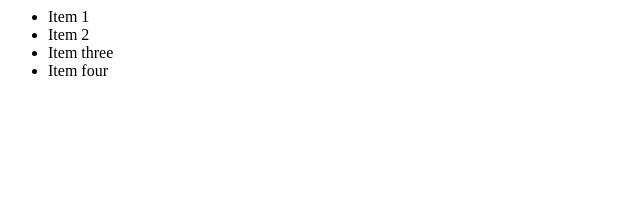
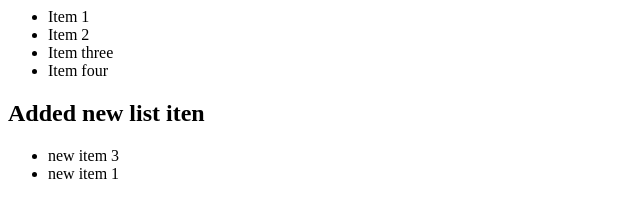
Before and after one commit to JIEdevour/hello-git, a plain HTML site: page index.html in a window 1280 px wide. Shown: the whole page, without its empty margins (0-640 px from the left). Drawn offline with Linux system fonts and the light colour scheme.

Commit message:
added new set of list items

```diff
--- a/index.html
+++ b/index.html
@@ -9,6 +9,11 @@
 		<li>Item three</li>
 		<li>Item four</li>
 	</ul>
+    <h2>Added new list iten</h2>
+    <ul>
+        <li>new item 3</li>
+        <li>new item 1</li>
+    </ul>
 
 </body>
 </html>
```
